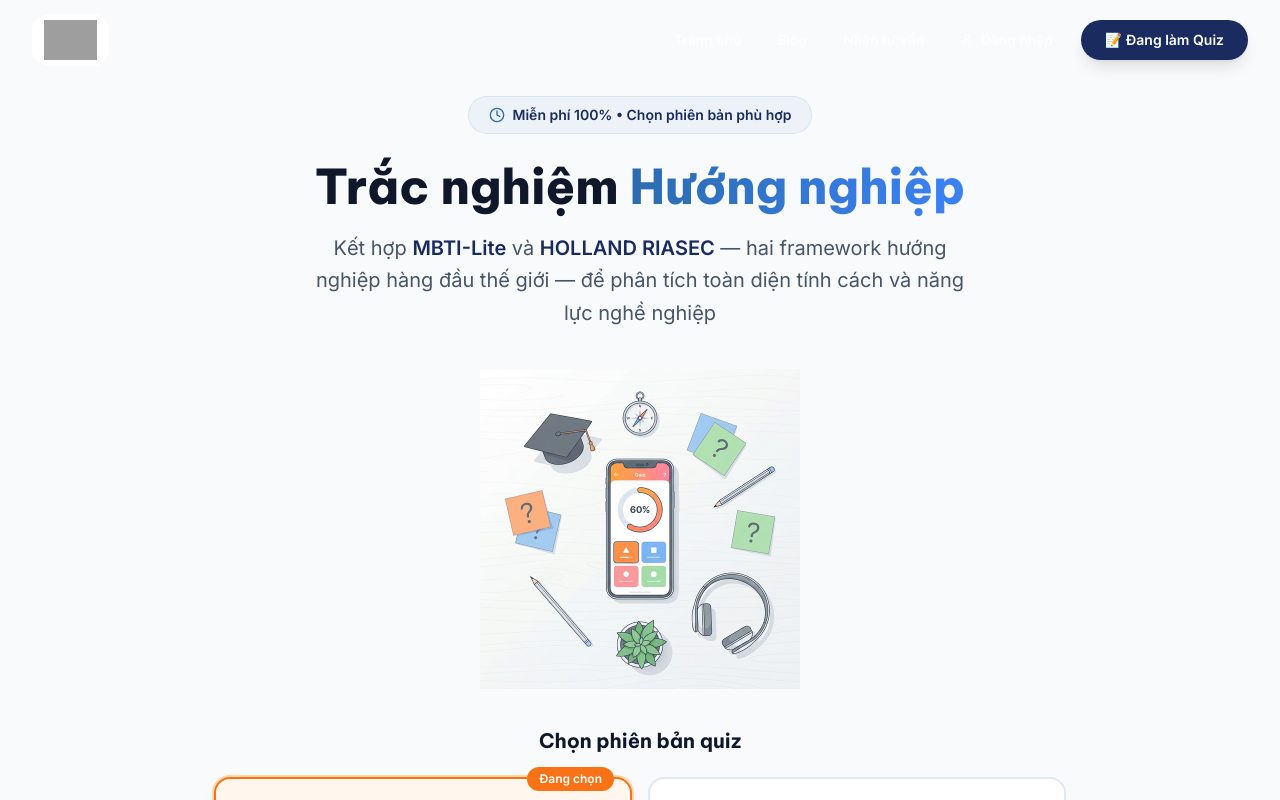
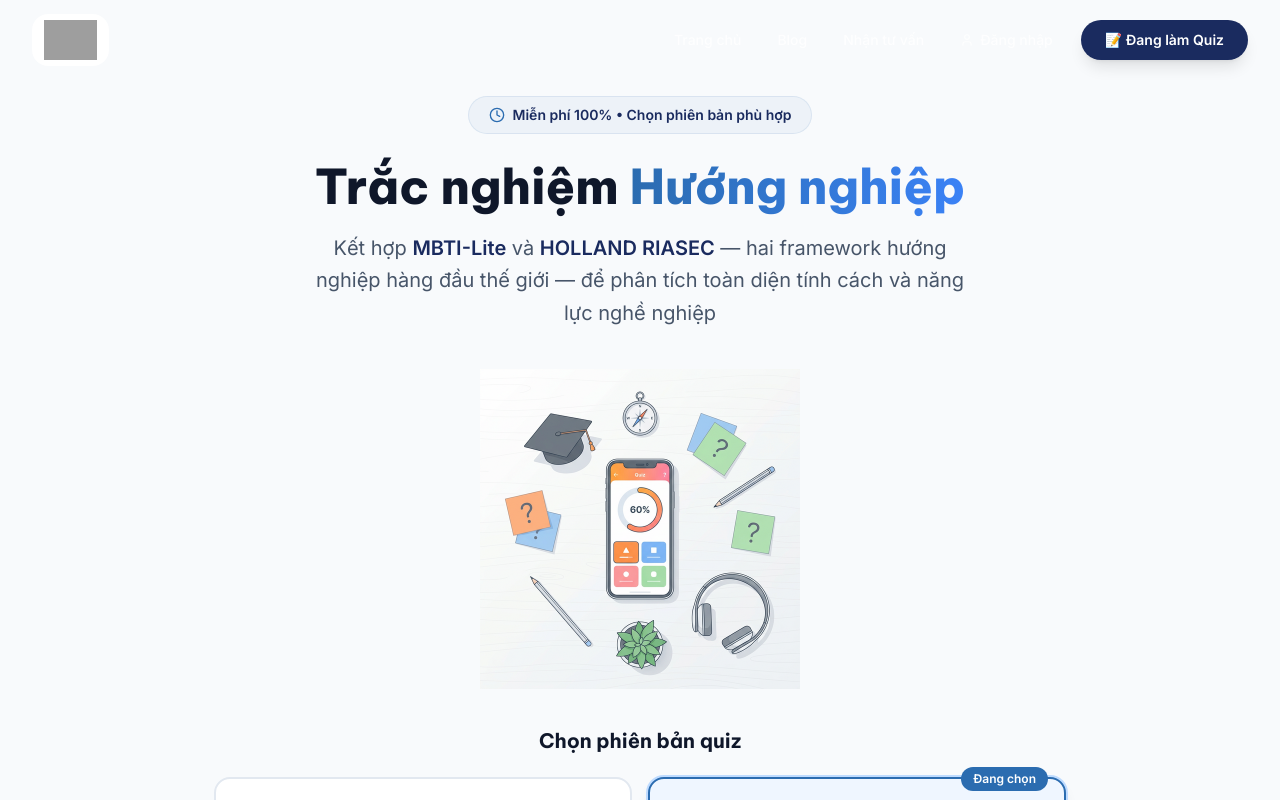
Before and after one commit to deltatrap99/Website_huong_nghiep, a Next.js app: page /quiz in a window 1280 px wide. Shown: the top 800 px of the page. Built offline with nearby package versions, Linux system fonts and the light colour scheme; grey boxes are pictures that could not be loaded.

Commit message:
fix: default quiz mode to full so all 3 sections show

```diff
--- a/src/app/quiz/page.tsx
+++ b/src/app/quiz/page.tsx
@@ -160,7 +160,7 @@
   const router = useRouter();
   const [showIntro, setShowIntro] = useState(true);
   const [showCountdown, setShowCountdown] = useState(false);
-  const [selectedMode, setSelectedMode] = useState<QuizMode>('quick');
+  const [selectedMode, setSelectedMode] = useState<QuizMode>('full');
   const [expandedSection, setExpandedSection] = useState<number | null>(null);
   const {
     currentQuestion,
```
